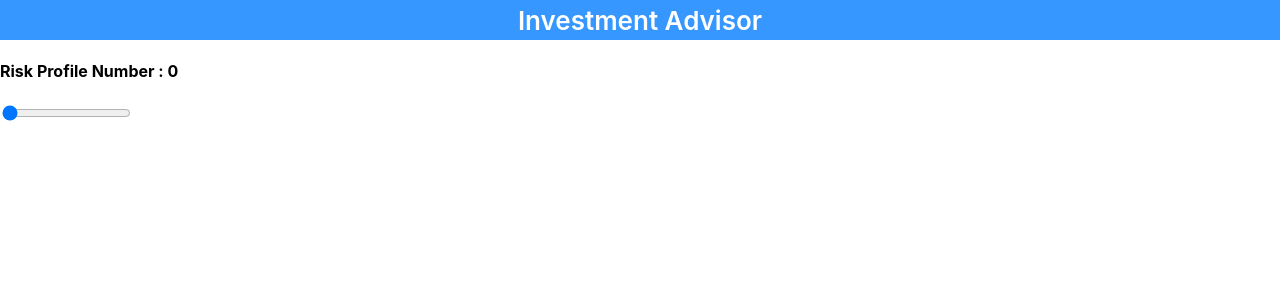
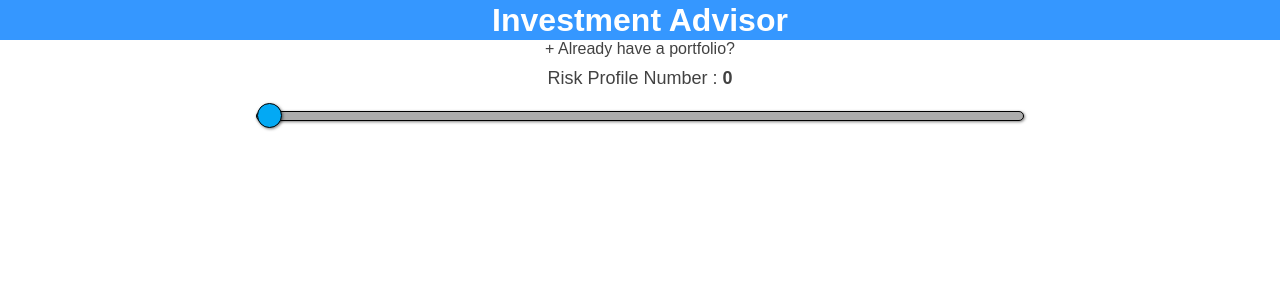
Before and after one commit to ahamacher/investadvisor, a React (Create React App) app: page / in a window 1280 px wide. Shown: the top 300 px of the page. Built offline with nearby package versions, Linux system fonts and the light colour scheme.

Commit message:
Add user portfolio input

```diff
--- a/src/App.css
+++ b/src/App.css
@@ -1,15 +1,141 @@
-.App {
-
+/* reset css */
+html, body, div, span, applet, object, iframe,
+h1, h2, h3, h4, h5, h6, p, blockquote, pre, a,
+abbr, acronym, address, big, cite, code, del, dfn,
+em, img, ins, kbd, q, s, samp, small, strike, strong,
+sub, sup, tt, var, b, u, i, center, dl, dt, dd, ol, ul,
+li, fieldset, form, label, legend, table, caption, tbody,
+tfoot, thead, tr, th, td, article, aside, canvas, details,
+embed,  figure, figcaption, footer, header, hgroup,  menu, nav,
+output, ruby, section, summary, time, mark, audio, video {
+   margin: 0;
+   padding: 0;
+   border: 0;
+   font-size: 100%;
+   font: inherit;
+   font-family: sans-serif;
+   vertical-align: baseline;
 }
 
+/* defaults */
+
+.text-main {
+  color: #424242;
+}
+
+.app-blue {
+  background-color: #3597ff;
+}
+
+/* title bar */
+
 .App-header {
-  background-color: #3597ff;
   min-height: 5vh;
   display: flex;
   flex-direction: column;
   align-items: center;
   justify-content: center;
-  font-size: calc(10px + 2vmin);
+  font-size: calc(16px + 2vmin);
   font-weight: 600;
   color: white;
 }
+
+
+/* Styling for the risk factor component */
+  .slide-container {
+    display: flex;
+    flex-direction: column;
+    align-items: center;
+  }
+
+  .risk-title {
+    margin-top: 10px;
+    font-size: 18px;
+  }
+
+  .risk-count {
+    font-weight: bolder;
+  }
+
+  /* Styling the slider */
+  input[type=range] {
+    height: 33px;
+    -webkit-appearance: none;
+    margin: 10px 0;
+    width: 60vw;
+  }
+  input[type=range]:focus {
+    outline: none;
+  }
+  input[type=range]::-webkit-slider-runnable-track {
+    width: 100%;
+    height: 10px;
+    cursor: pointer;
+    animate: 0.2s;
+    box-shadow: 1px 1px 3px rgba(0,0,0,.5);
+    background: #ACACAC;
+    border-radius: 5px;
+    border: 1px solid #000000;
+  }
+  input[type=range]::-webkit-slider-thumb {
+    box-shadow: 1px 1px 3px rgba(0,0,0,.5);
+    border: 1px solid #000000;
+    height: 25px;
+    width: 25px;
+    border-radius: 15px;
+    background: #03a9f4;
+    cursor: pointer;
+    -webkit-appearance: none;
+    margin-top: -8.5px;
+  }
+  input[type=range]:focus::-webkit-slider-runnable-track {
+    background: #ACACAC;
+  }
+  input[type=range]::-moz-range-track {
+    width: 100%;
+    height: 10px;
+    cursor: pointer;
+    animate: 0.2s;
+    box-shadow: 1px 1px 3px rgba(0,0,0,.5);
+    background: #ACACAC;
+    border-radius: 5px;
+    border: 1px solid #000000;
+  }
+  input[type=range]::-moz-range-thumb {
+    box-shadow: 1px 1px 3px rgba(0,0,0,.5);
+    border: 1px solid #000000;
+    height: 25px;
+    width: 25px;
+    border-radius: 15px;
+    background: #ACACAC;
+    cursor: pointer;
+  }
+
+/* portfolio form */
+.portfolio-container {
+  display: flex;
+  flex-direction: column;
+  align-items: center;
+}
+
+.portfolio-form {
+  display: flex;
+  flex-direction: column;
+  align-items: flex-start;
+}
+
+.form-item-container {
+  display: flex;
+  flex-direction: row;
+  justify-content: space-between;
+  width: 250px;
+  overflow: hidden;
+}
+
+.portfolio-input {
+  align-self: flex-end;
+}
+
+.portfolio-sub {
+  align-self: flex-end;
+}
--- a/src/components/form.js
+++ b/src/components/form.js
@@ -0,0 +1,111 @@
+import { connect } from 'react-redux'
+import React, { Component } from 'react'
+import { receiveRisk } from '../actions/riskActions'
+import AppContent from '../constants/textConstants'
+
+const mapStateToProps = state => ({
+  risk: state.user.riskprofile
+})
+
+const mapDispatchToProps = dispatch => ({
+  receiveRisk: risk => dispatch(receiveRisk(risk))
+})
+
+class PortfolioForm extends Component {
+  constructor(props){
+    super(props);
+    this.state = {
+      stock: "",
+      bond: "",
+      gold: "",
+      cash: "",
+      realEstate: "",
+      active: false,
+      valid: true
+    }
+    this.toggle = this.toggle.bind(this);
+    this.isValid = this.isValid.bind(this);
+  }
+
+  toggle() {
+    const { active } = this.state;
+    this.setState({ active: !active })
+  }
+
+  isValid(){
+    const {stock, bond, gold, cash, realEstate} = this.state;
+    const fields = [stock, bond, gold, cash, realEstate];
+    if (fields.every(this.validateForm)) {
+      this.setState({valid: true})
+    } else {
+      this.setState({valid: false})
+    }
+  }
+
+  validateForm(input){
+    if (/\D/.test(input)) {
+      return false;
+    }
+    return true;
+  }
+
+  setUpdate(field, e) {
+    this.setState({ [field]: e.currentTarget.value })
+    setTimeout(this.isValid, 10);
+  }
+
+  update(field){
+    return e => this.setUpdate(field, e);
+  }
+
+  inputField(field){
+    return(
+      <div className="form-item-container">
+      <label className="portfolio-label text-main">{AppContent.investments[field]}</label>
+        <input
+          type="text"
+          className="portfolio-input text-main"
+          onChange={this.update(field)}
+          placeholder={AppContent.profile.placeholder}
+          value={this.state[field]} />
+      </div>
+    )
+  }
+
+  formError(){
+    return (
+      <p>{AppContent.profile.error}</p>
+    )
+  }
+
+  form(){
+    return(
+      <form className="portfolio-form text-main">
+        {this.state.valid ? "" : this.formError()}
+        {this.inputField("stock")}
+        {this.inputField("bond")}
+        {this.inputField("gold")}
+        {this.inputField("cash")}
+        {this.inputField("realEstate")}
+        <input type="submit" onClick={this.handleSubmit} className="portfolio-sub"/>
+      </form>
+    );
+  }
+
+  render(){
+    const { active } = this.state;
+    return (
+      <div className='portfolio-container'>
+        <h4 onClick={this.toggle} className="text-main">
+          {active ? "-" : "+"} {AppContent.profile.title}
+        </h4>
+        {active ? this.form() : ""}
+      </div>
+    )
+  }
+}
+
+export default connect(
+  mapStateToProps,
+  mapDispatchToProps
+)(PortfolioForm)
--- a/src/components/main.js
+++ b/src/components/main.js
@@ -1,12 +1,14 @@
 import React from 'react';
 import AppContent from "../constants/textConstants";
 import RiskFactor from "./riskFactor";
+import PortfolioForm from "./form";
 
 const Main = () => (
   <>
-    <header className="App-header" >
+    <header className="App-header app-blue" >
       {AppContent.title}
     </header>
+      <PortfolioForm />
       <RiskFactor />
   </>
 )
--- a/src/components/riskFactor.js
+++ b/src/components/riskFactor.js
@@ -21,9 +21,12 @@ function RiskFactor(props) {
 
   return(
     <div className="slide-container">
-      <h4 className="risk-title">{AppContent.risk} : {risk}</h4>
+      <h4 className="risk-title text-main">{AppContent.risk} : <span
+        className="risk-count">
+        {risk}
+        </span>
+      </h4>
       <input
-        id="risk-slide"
         type="range"
         min="0" max="10"
         value={risk}
--- a/src/constants/colorConstants.js
+++ b/src/constants/colorConstants.js
@@ -4,6 +4,7 @@ const appColors = {
     interact: "#03a9f4",
     hover: "#259bd0",
     secondary: "#757575",
+    lighter: "#ACACAC"
     dark: "#353535",
     border: "#3597ff"
   },
--- a/src/constants/textConstants.js
+++ b/src/constants/textConstants.js
@@ -3,7 +3,8 @@ const AppContent = {
   profile: {
     title: "Already have a portfolio?",
     profileSub: "Amount in USD invested",
-    placeholder: "$0"
+    placeholder: "$0",
+    error: "Must enter a valid number"
   },
   risk: "Risk Profile Number",
   investments: {
```
